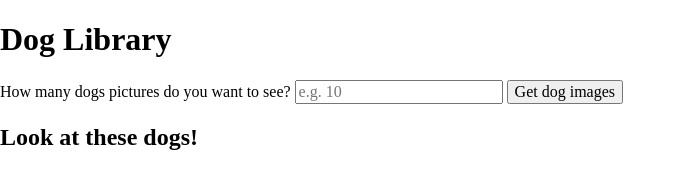
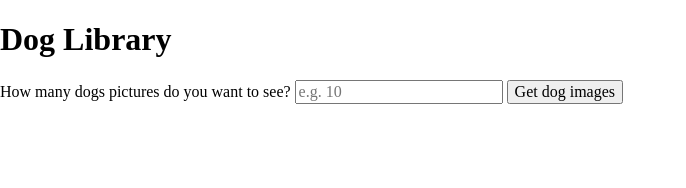
Before and after one commit to thinkful-ei-bee/farah-get-request, a plain HTML site: page index.html in a window 1280 px wide. Shown: the whole page, without its empty margins (0-686 px from the left). Drawn offline with nearby package versions, Linux system fonts and the light colour scheme.

Commit message:
got rid of look at these dogs in the html

```diff
--- a/index.html
+++ b/index.html
@@ -17,7 +17,6 @@
         <button type="submit">Get dog images</button>
     </form>
     <section class="results hidden">
-        <h2>Look at these dogs!</h2>
         <img class="results-img">
     </section>
 
--- a/index.js
+++ b/index.js
@@ -17,7 +17,6 @@ function displayResults(responseJson){
   $('.results').html(dogArray.join(''));
 
 }
-
 
 
 // EVENT LISTENER FOR FORM
```
